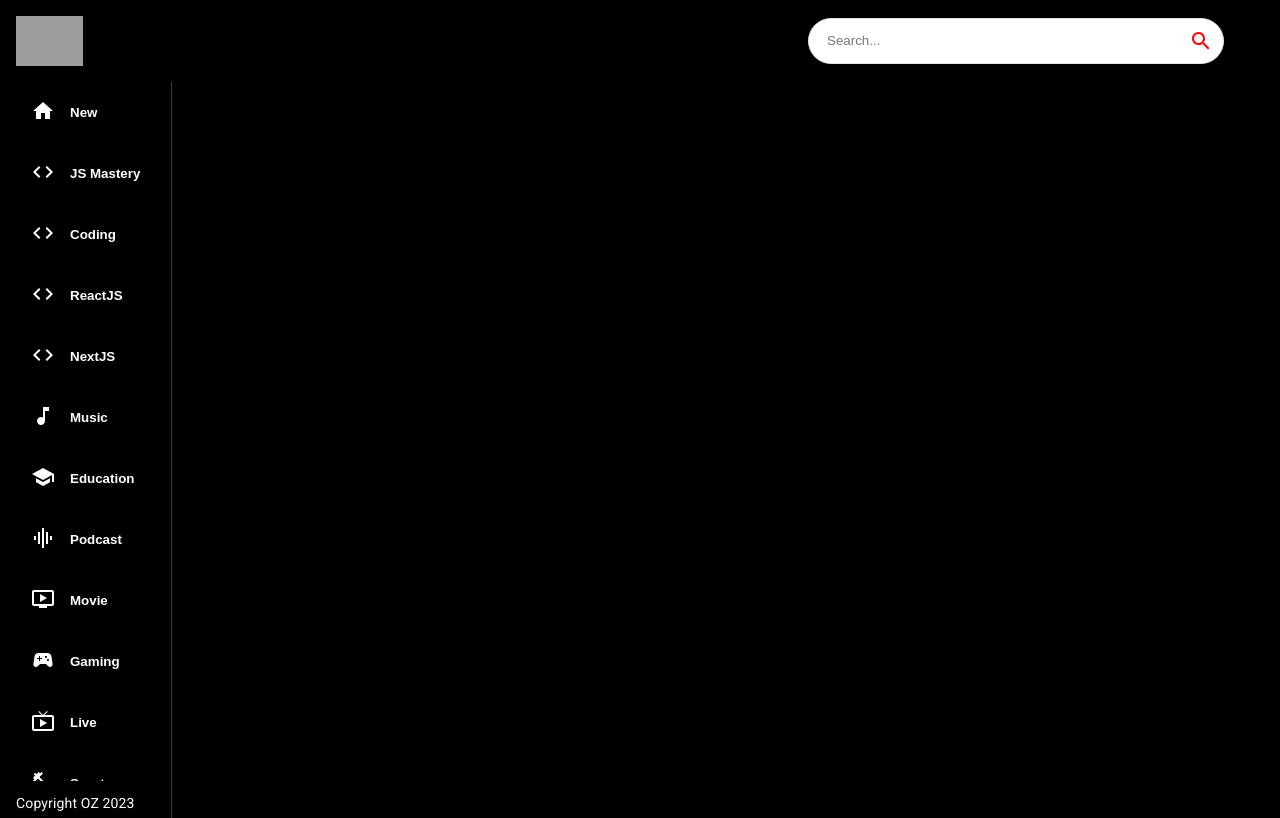
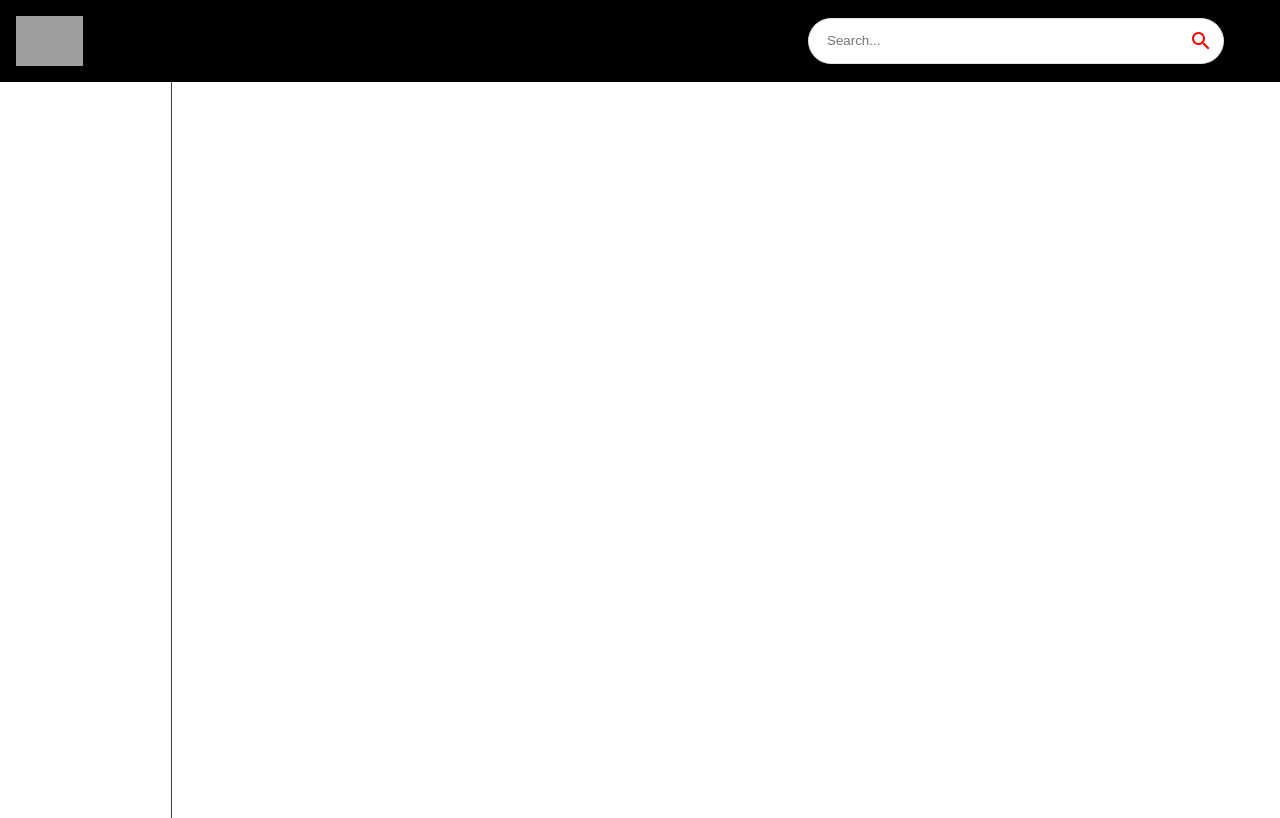
Before and after one commit to omarashzeinhom/youtube-clone-react-mui, a React (Create React App) app: page /search/1 in a window 1280 px wide. Built offline with nearby package versions, Linux system fonts and the light colour scheme; grey boxes are pictures that could not be loaded.

Commit message:
AT SIDEBAR

```diff
--- a/src/App.js
+++ b/src/App.js
@@ -11,7 +11,7 @@
 
 const App = () => (
   <BrowserRouter>
-    <Box sx={{ backgroundColor: "#000" }}>
+    <Box>
       <Navbar />
       <Routes>
         <Route path="/" exact element={<Feed />} />
--- a/src/components/Feed.jsx
+++ b/src/components/Feed.jsx
@@ -1,11 +1,30 @@
-import React from 'react'
+import React from "react";
+import { Box, Stack, Typography } from "@mui/material";
+import SideBar from "./SideBar";
 
 const Feed = () => {
   return (
-    <div>
-      Feed
-    </div>
-  )
-}
+    <Stack sx={{ flexDirection: { sx: "column", md: "row" } }}>
+      <Box
+        sx={{
+          height: { sx: "auto", md: "92vh" },
+          borderRight: "1px solid #3d3d3d",
+          px: { sx: 0, md: 2 },
+        }}
+      >
+                <SideBar/>
 
-export default Feed
+        <Typography
+          className="copyright"
+          variant="body2"
+          sx={{ mt: 1.5, color: "#fff" }}
+        >
+          @OmarZeinhom
+        </Typography>
+
+      </Box>
+    </Stack>
+  );
+};
+
+export default Feed;
--- a/src/components/SearchFeed.jsx
+++ b/src/components/SearchFeed.jsx
@@ -1,19 +1,21 @@
-import {useState, useEffect} from 'react';
-import {Box,Stack, Typography} from "@mui/material";
-import {SideBar} from "./index";
-
+//import { useState, useEffect } from "react";
+import { Box, Stack } from "@mui/material";
+import { SideBar } from "./index";
 
 const SearchFeed = () => {
   return (
-  <Stack sx={{flexDirection: {sx: "column", md: "row"}}}>
-<Box sx={{height: {sx: 'auto', md: '92vh'}, borderRight: '1px solid #3d3d3d', px: {sx:0 , md:2}}}>
-<SideBar/>
-<Typography className='copyright' variant='body2' sx={{mt:1.5, color: '#fff'}}>
-  Copyright OZ 2023
-</Typography>
-</Box>
-  </Stack>
-  )
-}
+    <Stack sx={{ flexDirection: { sx: "column", md: "row" } }}>
+      <Box
+        sx={{
+          height: { sx: "auto", md: "92vh" },
+          borderRight: "1px solid #3d3d3d",
+          px: { sx: 0, md: 2 },
+        }}
+      >
+        <SideBar />
+      </Box>
+    </Stack>
+  );
+};
 
-export default SearchFeed
+export default SearchFeed;
--- a/src/components/SideBar.jsx
+++ b/src/components/SideBar.jsx
@@ -7,8 +7,8 @@
     direction="row"
     sx={{
       overflowY: "auto",
-      height: { sx: 'auto', md: '95%' },
-      flexDirection: { md: 'column'},
+      height: { sx: "auto", md: "95%" },
+      flexDirection: { md: "column" },
     }}
   >
     {categories.map((category) => (
--- a/src/index.css
+++ b/src/index.css
@@ -50,7 +50,7 @@
   text-transform: capitalize;
   display: flex;
   align-items: center;
-  justify-content: start;
+  justify-content: flex-start;
   cursor:pointer;
   background: transparent;
   outline: none;
```
Also changed, not shown: src/components/SearchBar.jsx (+20 -20 lines).
